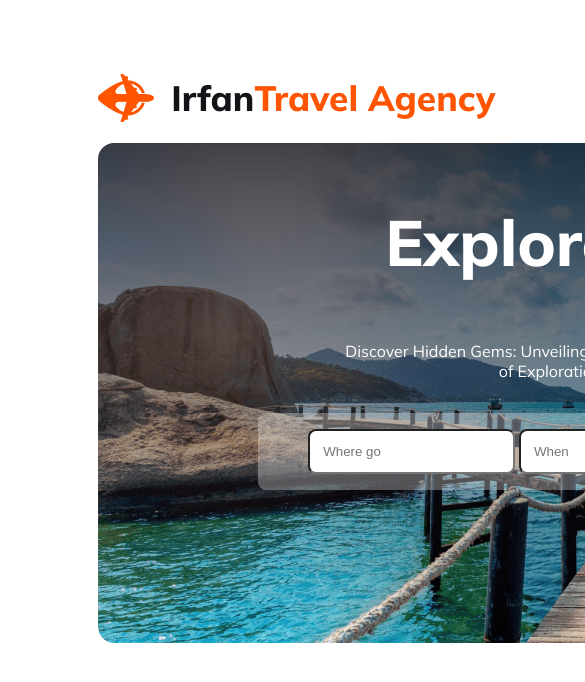
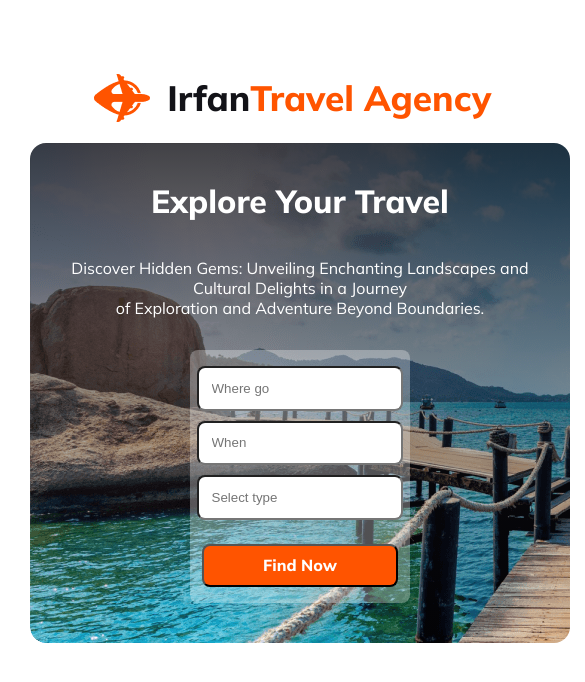
Before and after one commit to irfan-s-m/assignment-2, a plain HTML site: page index.html in a window 390 px wide. Shown: the top 682 px of the page, 585 px wide, since content can reach past the window. Drawn offline with Linux system fonts and the light colour scheme.

Commit message:
Header responsive Done

```diff
--- a/assets/style.css
+++ b/assets/style.css
@@ -53,6 +53,10 @@ header {
   align-items: center;
 }
 
+.hamburger-icon {
+  display: none;
+}
+
 nav > ul {
   display: flex;
 }
@@ -102,6 +106,7 @@ nav a {
 .heading-description h1 {
   color: #fff;
   font-family: Mulish;
+  text-align: center;
   font-size: 4rem;
   font-weight: 800;
 }
@@ -127,26 +132,79 @@ nav a {
 
 .heading-form > input {
   border-radius: 0.5rem;
-background: #FFF;
+  background: #fff;
   padding: 0.8rem;
 }
 
 .heading-button {
   border-radius: 0.5rem;
   padding: 0.6rem;
-    color: #FFF;
+  color: #fff;
   text-align: center;
   font-family: Mulish;
   font-size: 1rem;
   font-weight: 700;
-background: #FF5400;
+  background: #ff5400;
 }
 
 /* HEADING BANNER END */
 
-
 /* RESPONSIVE STYLE FOR 600PX MOBILE DEVICE */
 
 @media screen and (max-width: 600px) {
+    body {
+        width: 600px;
+        margin: 0 auto;
+        padding: 0;
+    }
 
+    header {
+        width: 540px;
+        margin: 0 auto;
+        margin-top: 52px;
       }
+
+    nav {
+    display: none;
+  }
+
+  .heading-title-nav {
+    flex-direction: column;
+  }
+
+  .heading-banner {
+    width: 540px;
+    margin: 0 auto;
+  }
+
+  .heading-description h1 {
+    text-align: center;
+    font-size: 2rem;
+    font-weight: 800;
+  }
+
+  .heading-description p {
+    text-align: center;
+    font-size: 1rem;
+    font-weight: 400;
+  }
+
+  .heading-form-button {
+    display: flex;
+    justify-content: center;
+    align-items: center;
+    flex-direction: column;
+  }
+
+  .heading-form {
+    display: flex;
+    gap: 10px;
+    flex-direction: column;
+    justify-content: center;
+    align-items: center;
+  }
+
+  .heading-button {
+    width: 196px;
+  }
+}
--- a/index.html
+++ b/index.html
@@ -16,6 +16,9 @@
             <h1>Irfan <span class="heading-title-design">Travel Agency</span></h1>
             </div>
             <nav>
+                <div class="hamburger-icon">
+                    <img src="resources/hamburger.png" alt="">
+                </div>
                 <ul>
                     <li class="home"><a href="">Home</a></li>
                     <li><a href="">Packages</a></li>
```
Also changed, not shown: resources/hamburger.png (added). Lines whose indentation alone changed are shown as unchanged.
